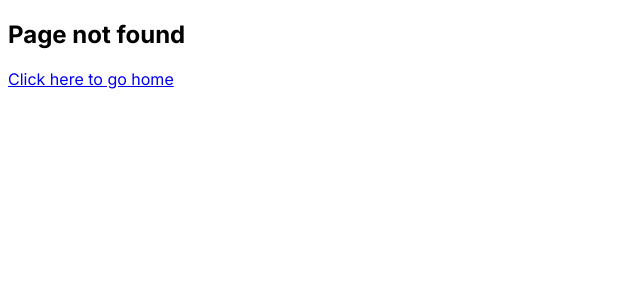
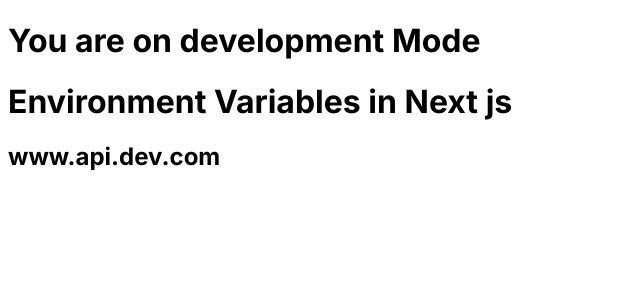
Before and after one commit to pushpendraCodes/next-js-course, a Next.js app: page /enviorment in a window 1280 px wide. Before the commit this address had no page. Shown: the top 300 px of the page, without its empty margins (0-640 px from the left). Built offline with nearby package versions, Linux system fonts and the light colour scheme.

Commit message:
enviorment variables

```diff
--- /dev/null
+++ b/src/app/enviorment/page.js
@@ -0,0 +1,24 @@
+
+"use client"
+
+import { API_URL } from "@/config/constant"
+
+const page = () => {
+    console.log(process.env.NODE_ENV)
+  return (
+    <div>
+         {
+        process.env.NODE_ENV=="development"?
+        <h1>You are on development Mode</h1>
+        :
+        <h1>You are on Production Mode</h1>
+      }
+      <h1>Environment Variables in Next js </h1>
+
+        <h2>{API_URL}</h2>
+
+    </div>
+  )
+}
+
+export default page
--- /dev/null
+++ b/src/config/constant.js
@@ -0,0 +1 @@
+export const API_URL = process.env.NODE_ENV==="development"?"www.api.dev.com":"www.api.pro.com"
```
